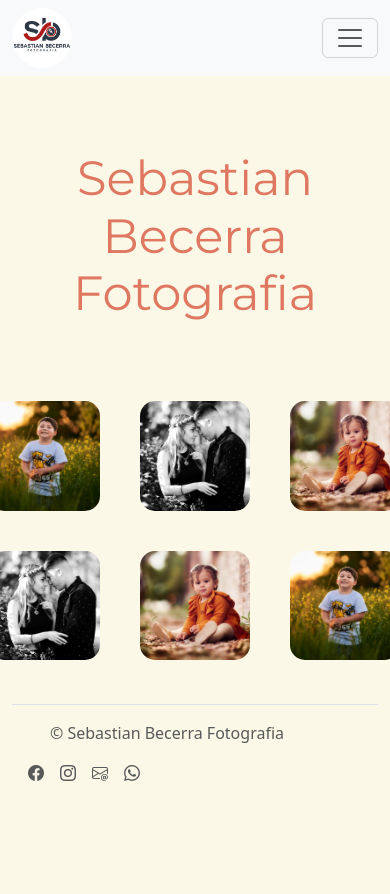
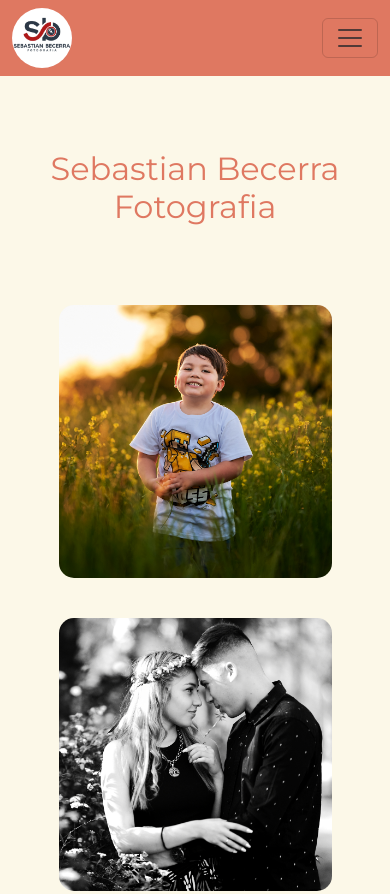
Before and after one commit to sebiastian/PreEntrega2Becerra, a plain HTML site: page index.html in a window 390 px wide. Shown: the top 894 px of the page. Before the commit the page ends 844 px from the top, so only its background shows below. Drawn offline with nearby package versions, Linux system fonts and the light colour scheme.

Commit message:
Finalizo el index

```diff
--- a/css/style.css
+++ b/css/style.css
@@ -8,6 +8,10 @@
     src: url(../assets/Montserrat-Regular.ttf);
 }
 
+* {
+    margin: 0;
+    padding: 0;
+}
 .header {
     background-color: #94B49F;
 }
@@ -50,21 +54,37 @@ body {
 main {
     margin-top: 100px;
 }
+
 #logo {
     width: 60px;
     border-radius: 50%;
 }
 
 .img-index {
-    width: 30%;
+    min-width: 100px;
     border-radius: 15px;
-    margin:20px;
+    margin: 20px;
 }
 
-.main_container{
+.main_container {
     height: 100%;
 }
-#pngavatar {
+
+.main_div {
+    display: flex;
+    flex-direction: row;
+}
+#copyright {
+    padding-top: 15px;
+}
+#footer{
+    background-color: #DF7861;
+    padding: 10px;
+}
+.navbar, .offcanvas {
+    background-color: #DF7861 !important;
+}
+/* #pngavatar {
     width: 300px;
     height: 300px;
 }
@@ -130,4 +150,22 @@ label {
     color: #ffffff;
     padding: 6px;
     border-radius: 10px;
+} */
+@media screen and (max-width: 680px) {
+    .main_div {
+        flex-direction: column;
+        align-items: center;
+    }
+    .img-index {
+        width: 70%;
+    }
+    h1 {
+        font-size: 2rem;
+    }
+    #copyright {
+        font-size: 0.7rem;
+        margin: 0;
+        padding-top: 15px;
+    }
+
 }
--- a/index.html
+++ b/index.html
@@ -14,7 +14,7 @@
 
 
 <body>
-    <nav class="navbar bg-body-tertiary fixed-top">
+    <nav  class="navbar bg-body-tertiary fixed-top">
         <div class="container-fluid">
             <img id="logo" src="./images/logo.jpg">
             <button class="navbar-toggler" type="button" data-bs-toggle="offcanvas" data-bs-target="#offcanvasNavbar"
@@ -50,30 +50,22 @@
         </div>
     </nav>
     <main class="main_index">
-        <div class=" main_container container text-center">
             <h1>Sebastian Becerra Fotografia</h1>
-            <div class="d-flex align-items-center justify-content-center">
+            <div class="main_div">
                 <img class="img-index" src="./images/imagen1.jpg" alt="descripcionimagen">
                 <img class="img-index" src="./images/imagen3.jpg" alt="descripcionimagen">
                 <img class="img-index" src="./images/imagen2.jpg" alt="descripcionimagen">
             </div>
-            <div class="d-flex align-items-center justify-content-center">
-                <img class="img-index" src="./images/imagen3.jpg" alt="descripcionimagen">
-                <img class="img-index" src="./images/imagen2.jpg" alt="descripcionimagen">
-                <img class="img-index" src="./images/imagen1.jpg" alt="descripcionimagen">
-            </div>
-        </div>
-
     </main>
     <div class="container">
-        <footer class="d-flex flex-wrap justify-content-between align-items-center py-3 my-4 border-top">
+        <footer id="footer" class="d-flex flex-wrap justify-content-between align-items-center py-3 my-4 border-top">
             <div class="col-md-4 d-flex align-items-center">
                 <a href="/" class="mb-3 me-2 mb-md-0 text-body-secondary text-decoration-none lh-1">
                     <svg class="bi" width="30" height="24">
                         <use xlink:href="#bootstrap" />
                     </svg>
                 </a>
-                <span class="mb-3 mb-md-0 text-body-secondary">&copy; Sebastian Becerra Fotografia</span>
+                <span id="copyright" class="mb-3 mb-md-0 text-body-secondary">&copy; Sebastian Becerra Fotografia</span>
             </div>
             <ul class="nav col-md-4 justify-content-end list-unstyled d-flex">
                 <li class="ms-3"><a class="text-body-secondary" href="#"><i class="bi bi-facebook"></i>
```
